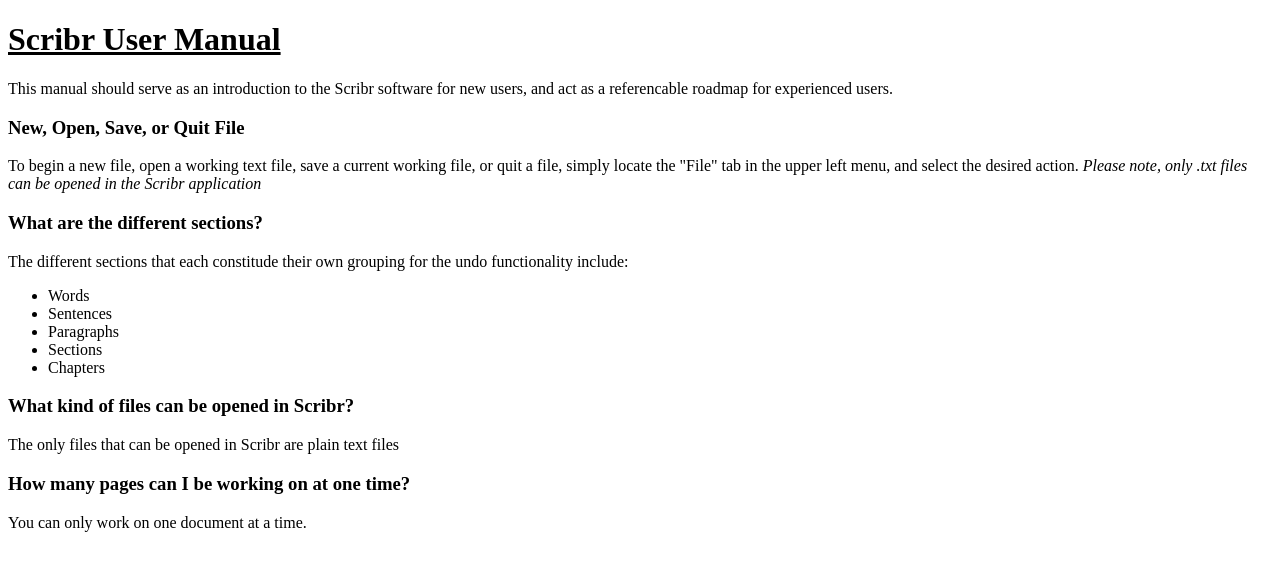
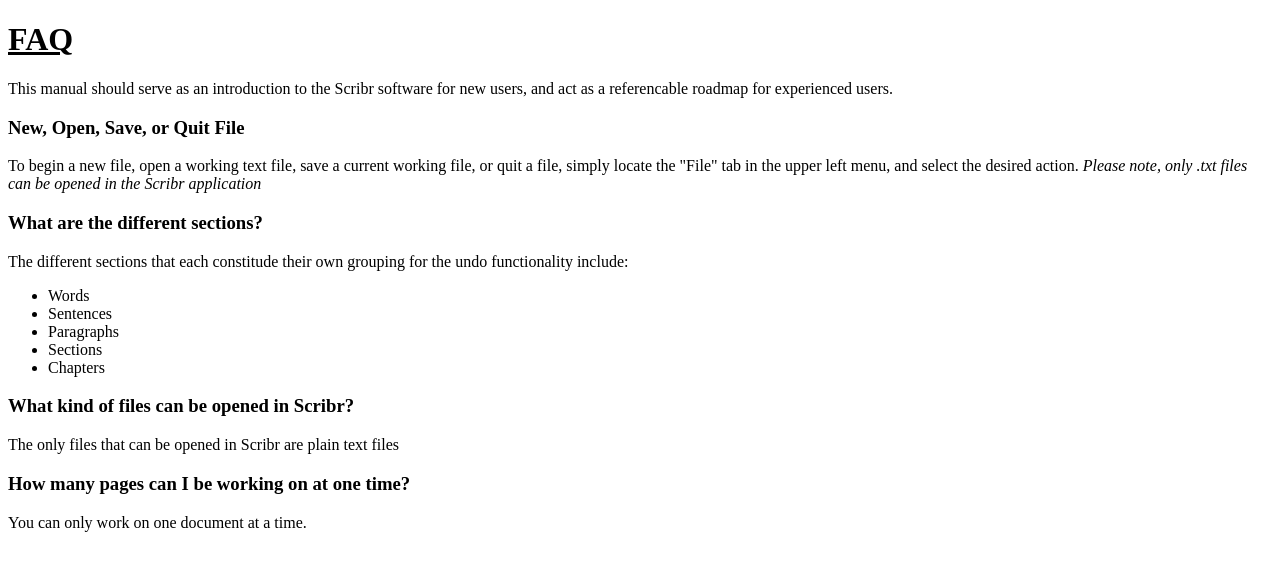
Before and after one commit to johnpurcell514/COMP-5541_PROJECT, a plain HTML site: page SUPPORT/index.html in a window 1280 px wide. Drawn offline with Linux system fonts and the light colour scheme.

Commit message:
Update index.html

```diff
--- a/SUPPORT/index.html
+++ b/SUPPORT/index.html
@@ -2,12 +2,12 @@
 <html>
 
     <head>
-        <title>Scribr Manual</title>
+        <title>Frequently Asked Questions</title>
     </head>
 
     <body>
         <h1>
-            <u>Scribr User Manual</u>
+            <u>FAQ</u>
         </h1>
 
         <p>
```
